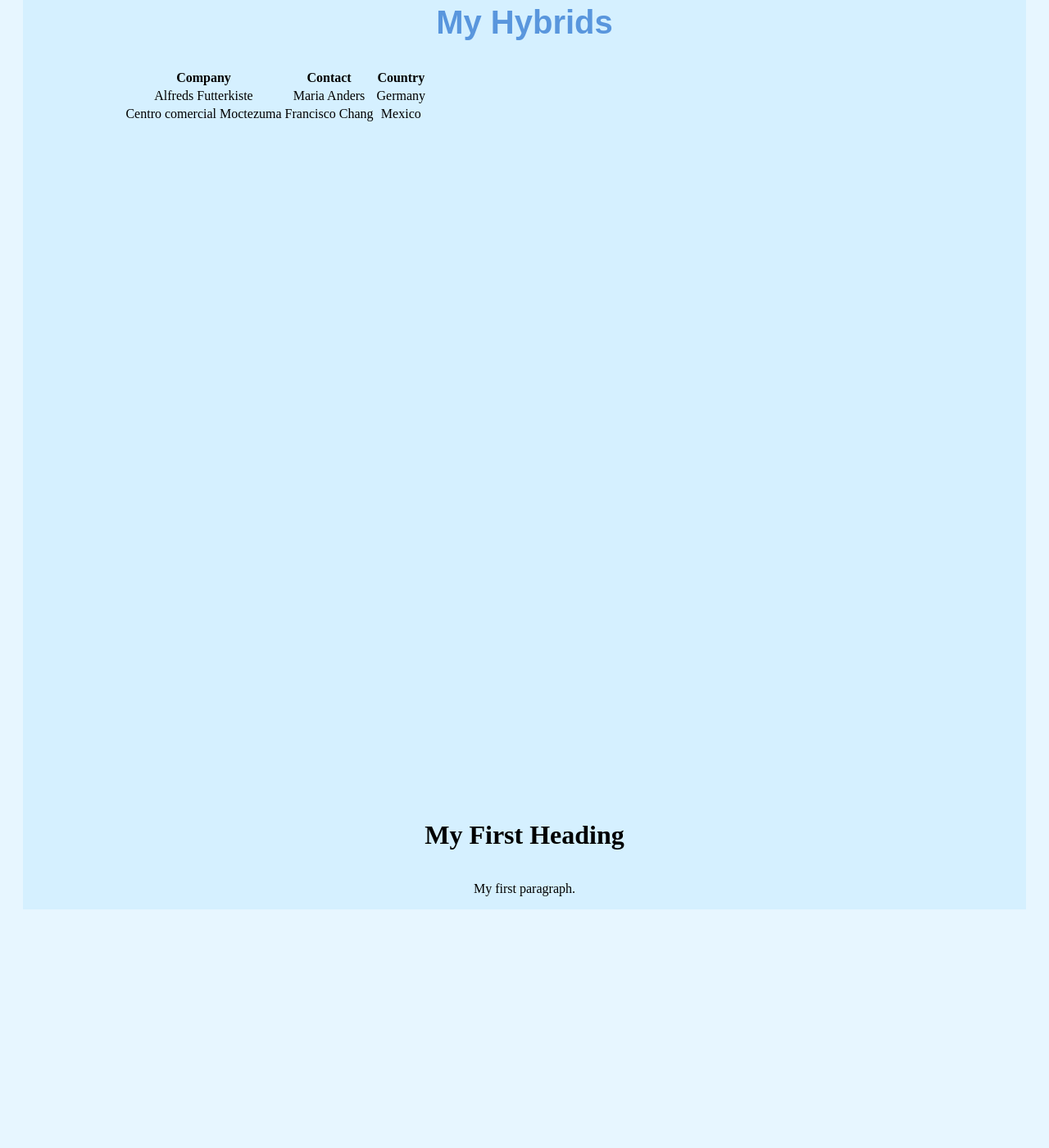
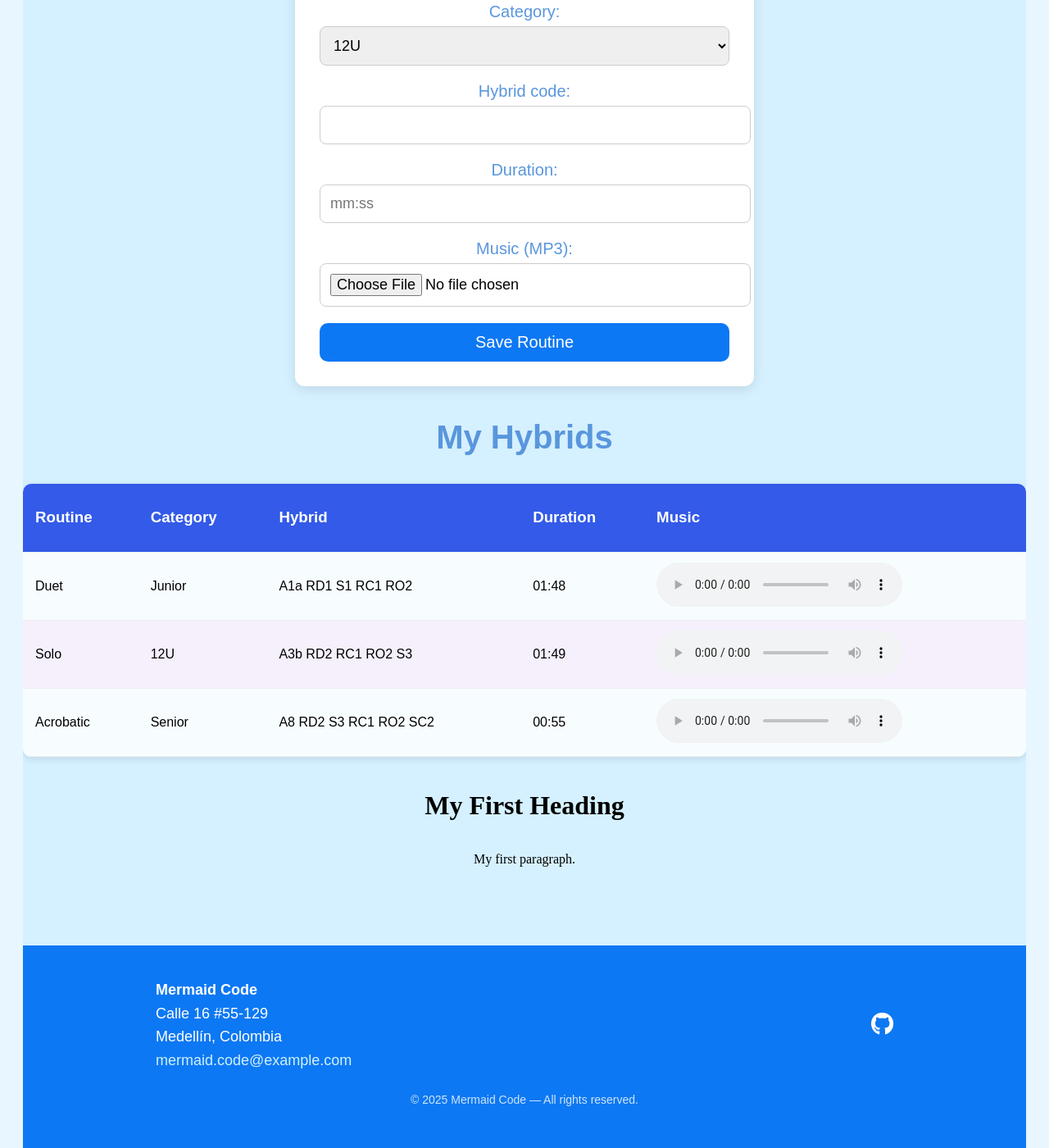
Before and after one commit to veromarti/CRUDScope-MediaPanel, a plain HTML site: page index.html in a window 1280 px wide. Shown: the part 899-2299 px from the top of the page at 82% size. Before the commit the page ends 2008 px from the top, so only its background shows below. Drawn offline with nearby package versions, Linux system fonts and the light colour scheme; a web font is replaced by a local one.

Commit message:
table and footer done

```diff
--- a/index.html
+++ b/index.html
@@ -10,11 +10,17 @@
     <link
         href="https://fonts.googleapis.com/css2?family=Homenaje&family=Indie+Flower&display=swap"
         rel="stylesheet"/>
+    <link rel="stylesheet" href="https://fonts.googleapis.com/css2?family=Material+Symbols+Outlined:opsz,wght,FILL,GRAD
+        @20..48,100..700,0..1,-50..200&icon_names=add_circle" />
+
+    <link rel="stylesheet"
+      href="https://cdnjs.cloudflare.com/ajax/libs/font-awesome/6.5.0/css/all.min.css">
+
     <link rel="stylesheet" href="styles.css" />
 
-    <link rel="icon" type="image/png" href="images/synchro.png">
+    <link rel="icon" type="image/png" href="media/images/synchro.png">
 
-    <base href="#" target="_blank">
+    <base href="#" target="">
 
 </head>
 <body>
@@ -26,7 +32,9 @@
                 title="Hyper Text Marking Language">HTML</abbr> for Artistic Swimming hybrids creation </p>
             <nav>
                 <ul>
-                    <li><a href="#new_hybrid">New Hybrid</a></li>
+                    <li><a
+                        href="#add_hybrid">New Hybrid
+                    </a></li>
                     <li><a href="#my_hybrids">My Hybrids</a></li>
                     <li><a href="#Update Hybrid">Update Hybrid</a></li>
                     <li><a href="#Remove Hybrid">Remove Hybrid</a></li>
@@ -37,10 +45,8 @@
         </div>
     </header>
 
-
-
     <main>
-        <section id="new_hybrid" class="new_hybrid">
+        <section id="add_hybrid" class="new_hybrid">
             <div class="row">
                 <div class="column">
                     <p class="set-text-font">
@@ -55,113 +61,108 @@
 
                 <div class="column">
                     <img class="gif"
-                    src="images/hybrid.gif"
+                    src="media/images/hybrid.gif"
                     style="width: 100%"
                     alt="Hybrid gif for reference">
                 </div>
             </div>
-                    <form action="#" method="post" enctype="multipart/form-data">
+
             <h2 class="set-subtitles-font">New Hybrid</h2>
 
-                    <label>Nombre de Rutina:</label>
-                    <input type="text" name="nombre_rutina" required>
+            <form class="clean-form">
 
-                    <label>Tipo de Rutina:</label>
-                    <select name="tipo">
+                <label>Routine:</label>
+                <select name="type">
                     <option>Solo</option>
-                        <option>Dúo</option>
-                        <option>Equipo</option>
-                        <option>Acrobático</option>
+                    <option>Duet</option>
+                    <option>Team</option>
+                    <option>Acrobatic</option>
                 </select>
 
-                    <label>Categoría:</label>
-                    <select name="categoria">
+                <label>Category:</label>
+                <select name="category">
                     <option>12U</option>
                     <option>13-15</option>
                     <option>Junior</option>
                     <option>Senior</option>
                 </select>
 
-                    <label>Duración:</label>
-                    <input type="text" name="duracion" placeholder="mm:ss">
+                <label>Hybrid code:</label>
+                <input type="text" name="hybrid" required>
 
-                    <label>Música (MP3):</label>
-                    <input type="file" name="musica">
+                <label>Duration:</label>
+                <input type="text" name="duration" placeholder="mm:ss">
 
-                    <button type="submit">Guardar Rutina</button>
+                <label>Music (MP3):</label>
+                <input type="file" name="music">
+
+                <button type="submit">Save Routine</button>
                 </form>
 
 
         </section>
 
-        <section id = 'my_hybrids' class="new_hybrid">
+        <section id="my_hybrids" class="hybrid_table">
             <article>
                 <h2 class="set-subtitles-font">My Hybrids</h2>
-                <table>
+
+                <table class="hybrid-table">
+                    <thead>
                         <tr>
-                        <th>Company</th>
-                        <th>Contact</th>
-                        <th>Country</th>
+                            <th><h3>Routine</h3></th>
+                            <th><h3>Category</h3></th>
+                            <th><h3>Hybrid</h3></th>
+                            <th><h3>Duration</h3></th>
+                            <th><h3>Music</h3></th>
                         </tr>
+                    </thead>
+
+                    <tbody>
                         <tr>
-                        <td>Alfreds Futterkiste</td>
-                        <td>Maria Anders</td>
-                        <td>Germany</td>
+                            <td>Duet</td>
+                            <td>Junior</td>
+                            <td>A1a RD1 S1 RC1 RO2</td>
+                            <td>01:48</td>
+                            <td><audio controls>
+                                <source src=media/audio/rain.mp3 type="audio/mpeg">
+                                Your browser does not support the audio element.
+                                </audio>
+                            </td>
+
                         </tr>
+
                         <tr>
-                        <td>Centro comercial Moctezuma</td>
-                        <td>Francisco Chang</td>
-                        <td>Mexico</td>
+                            <td>Solo</td>
+                            <td>12U</td>
+                            <td>A3b RD2 RC1 RO2 S3</td>
+                            <td>01:49</td>
+                            <td><audio controls>
+                                <source src="media/audio/birds.mp3" type="audio/mpeg">
+                                Your browser does not support the audio element.
+                                </audio>
+                            </td>
+
                         </tr>
+
+                        <tr>
+                            <td>Acrobatic</td>
+                            <td>Senior</td>
+                            <td>A8 RD2 S3 RC1 RO2 SC2</td>
+                            <td>00:55</td>
+                            <td><audio controls>
+                                <source src="media/audio/horror.mp3" type="audio/mpeg">
+                                Your browser does not support the audio element.
+                                </audio>
+                            </td>
+                        </tr>
+                    </tbody>
                 </table>
-            <br>
-            <br>
-            <br>
-            <br>
-            <br>
-            <br>
-            <br>
-            <br>
-            <br>
-            <br>
-            <br>
-            <br>
-            <br>
-            <br>
-            <br>
-            <br>
-            <br>
-            <br>
-            <br>
-            <br>
-            <br>
-            <br>
-            <br>
-            <br>
-            <br>
-            <br>
-            <br>
-            <br>
-            <br>
-            <br>
-            <br>
-            <br>
-            <br>
-            <br>
-            <br>
-            <br>
-            <br>
-            <br>
-            <br>
-            <br>
-            <br>
-            <br>
-            <br>
-            <br>
-            <br>
-            <br>
+            </article>
+        </section>
 
-        </article>
+        <section class="multimedia">
+
+
         </section>
 
         <article>
@@ -179,11 +180,26 @@
 <h1>My First Heading</h1>
 <p>My first paragraph.</p>
 
-<footer>
-    <address>
+<footer class="site-footer">
 
+    <div class="footer-content">
+
+        <address class="footer-address">
+            <strong>Mermaid Code</strong><br>
+            Calle 16 #55-129<br>
+            Medellín, Colombia<br>
+            <a href="mailto:mermaid.code@example.com">mermaid.code@example.com</a>
         </address>
 
+        <div class="footer-social">
+            <a href="https://github.com/veromarti" target="_blank">
+                <i class="fab fa-github"></i>
+            </a>
+        </div>
+
+    </div>
+
+    <p class="footer-copy">© 2025 Mermaid Code — All rights reserved.</p>
 </footer>
 
 </body>
--- a/styles.css
+++ b/styles.css
@@ -35,8 +35,26 @@ html, body {
     color:#000000
 }
 
+.set-form-font {
+    font-family: "Homenaje", sans-serif;
+    font-weight: 100;
+    font-size: 20px;
+    font-style: normal;
+    text-align: center;
+    color:#000000
+}
+
+.set-button-font {
+    font-family: "Homenaje", sans-serif;
+    font-weight: 100;
+    font-size: 10px;
+    font-style: normal;
+    text-align: center;
+    color:#000000
+}
+
 header {
-  padding: 40px 0;
+    padding: 40px 0;
 }
 
 main {
@@ -103,11 +121,16 @@ ul li a:hover {
     clear: both;
 }
 
+.row {
+    display: table;
+    width: 100%;
+}
+
 .column {
-    float: left;
-    width: 45%;
-    margin: 0 2.5%;
-    vertical-align: top;
+    display: table-cell;
+    width: 50%;
+    padding: 0 20px;
+    vertical-align: middle;
 }
 
 .gif{
@@ -118,8 +141,12 @@ ul li a:hover {
 }
 
 @media screen and (max-width: 600px) {
+    .row {
+        display: block;
+    }
+
     .column {
-        float: none;
+        display: block;
         width: 100%;
         margin: 12px 0;
     }
@@ -129,3 +156,164 @@ ul li a:hover {
         margin-top: 60px;
     }
 }
+
+.clean-form {
+    width: 80%;
+    max-width: 500px;
+    margin: 40px auto;
+    padding: 30px;
+    background: white;
+    border-radius: 12px;
+    box-shadow: 0 4px 15px rgba(0,0,0,0.1);
+    font-family: 'Homenaje', sans-serif;
+}
+
+.clean-form h2 {
+    text-align: center;
+    color: #0d78f3;
+    margin-bottom: 20px;
+}
+
+.clean-form label {
+    display: block;
+    margin-bottom: 6px;
+    font-size: 20px;
+    color: #5996dd;
+}
+
+.clean-form input,
+.clean-form select {
+    width: 100%;
+    padding: 12px;
+    font-size: 18px;
+    border: 1px solid #ccc;
+    border-radius: 8px;
+    margin-bottom: 20px;
+    outline: none;
+}
+
+.clean-form input:focus,
+.clean-form select:focus {
+    border-color: #0d78f3;
+    box-shadow: 0 0 4px #0d78f3;
+}
+
+.clean-form button {
+    width: 100%;
+    padding: 12px;
+    background-color: #0d78f3;
+    color: white;
+    font-size: 20px;
+    border: none;
+    border-radius: 10px;
+    cursor: pointer;
+}
+
+.clean-form button:hover {
+    background-color: #5996dd;
+}
+
+.hybrid-table {
+    font-family: "Homenaje", sans-serif;
+    font-weight: 100;
+    font-size: 20px;
+    width: 100%;
+    border-collapse: collapse;
+    margin: 20px 0;
+    font-size: 1rem;
+    background: #ffffffd0;
+    backdrop-filter: blur(6px);
+    border-radius: 10px;
+    overflow: hidden;
+    box-shadow: 0 3px 10px rgba(0,0,0,0.1);
+}
+
+.hybrid-table thead {
+    background-color: #335ae8;
+    color: white;
+    text-align: left;
+}
+
+.hybrid-table th,
+.hybrid-table td {
+    padding: 12px 15px;
+    border-bottom: 1px solid #eeeeee;
+}
+
+.hybrid-table tbody tr:nth-child(even) {
+    background-color: #f5f0fb;
+}
+
+.hybrid-table tbody tr:hover {
+    background-color: #e8ddf8;
+}
+
+.table-title {
+    font-size: 1.4rem;
+    margin-bottom: 10px;
+    color: #4d2d73;
+    font-weight: 700;
+}
+
+.site-footer {
+    background: #0d78f3;
+    font-family: 'Homenaje', sans-serif;
+    color: white;
+    width: 100%;
+    padding: 40px 20px;
+    text-align: center;
+    margin-top: 80px;
+}
+
+.footer-content {
+    max-width: 900px;
+    margin: auto;
+    display: flex;
+    flex-direction: column;
+    gap: 25px;
+}
+
+.footer-address {
+    font-style: normal;
+    line-height: 1.6;
+    font-size: 18px;
+}
+
+.footer-address a {
+    color: #cff1ff;
+    text-decoration: none;
+}
+
+.footer-social {
+    display: flex;
+    justify-content: center;
+    gap: 18px;
+}
+
+.footer-social a {
+    font-size: 28px;
+    color: white;
+    text-decoration: none;
+    transition: 0.3s ease;
+}
+
+.footer-social a:hover {
+    color: #cff1ff;
+    transform: scale(1.15);
+}
+
+.footer-copy {
+    margin-top: 25px;
+    font-size: 14px;
+    opacity: 0.8;
+}
+
+/* Responsive */
+@media (min-width: 700px) {
+    .footer-content {
+        flex-direction: row;
+        justify-content: space-between;
+        text-align: left;
+        align-items: center;
+    }
+}
```
Also changed, not shown: IMG_3024.JPG (deleted), media/images/synchro.png (renamed from images/synchro.png), 4 other files. Lines whose indentation alone changed are shown as unchanged.
